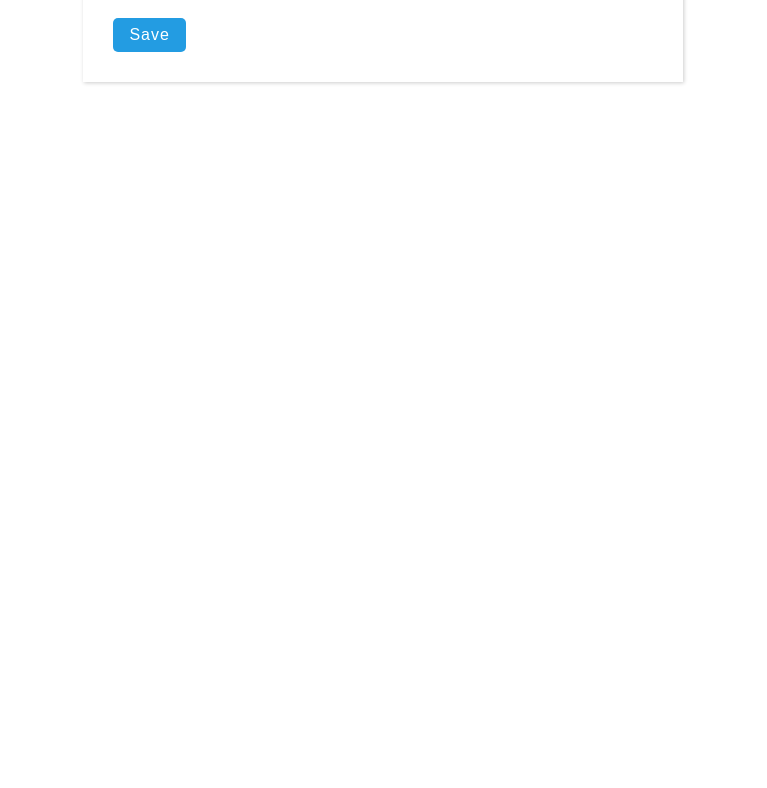
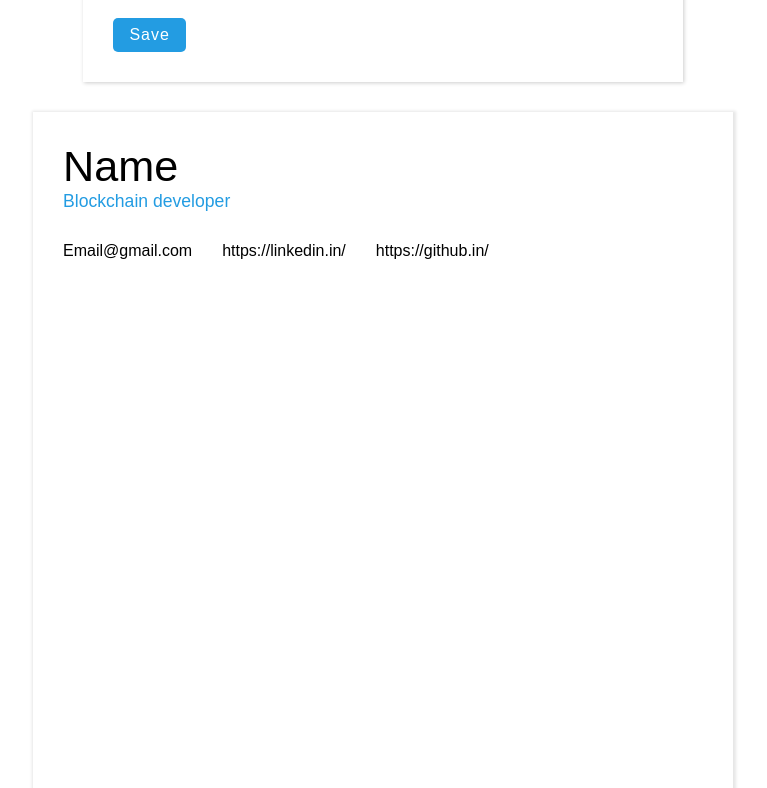
Before and after one commit to avineshsharma/Resume-Builder-AI-Tool, a React app in the folder src/: page / in a window 1280 px wide. Shown: the part 1192-1980 px from the top of the page, without its empty margins (257-1024 px from the left). Before the commit the page ends 1304 px from the top, so only its background shows below. Built offline with nearby package versions, Linux system fonts and the light colour scheme; the HTML template or start-up script is replaced by a standard one.

Commit message:
initial commit-2

```diff
--- a/src/components/Header/Body/Body.jsx
+++ b/src/components/Header/Body/Body.jsx
@@ -1,10 +1,11 @@
-import React, { useState } from "react";
+import React, { useEffect, useState } from "react";
 
 // import { ArrowDown } from "react-feather";
 
 import Editor from "./Editor/Editor";
 
 import styles from "./Body.module.css";
+import Resume from "../Resume/Resume";
 
 function Body() {
     const colors = ["#239ce2", "#48bb78", "#0bc5ea", "#a0aec0", "#ed8936"];
@@ -58,6 +59,10 @@ function Body() {
             details: [],
         },
     })
+
+    useEffect(() => {
+        console.log(resumeInformation)
+    }, [resumeInformation])
     return (
         <div className={styles.container}>
             <p className={styles.heading}>Resume-builder</p>
@@ -76,10 +81,12 @@ function Body() {
                 </button>
             </div>
             <div className={styles.main}>
-                <Editor sections={sections} inforomation={resumeInformation}
+                <Editor sections={sections}
+                 inforomation={resumeInformation}
 
                     setInformation={setResumeInformation}
                 />
+                <Resume />
             </div>
 
         </div>
--- a/src/components/Header/Body/Body.module.css
+++ b/src/components/Header/Body/Body.module.css
@@ -5,16 +5,14 @@
     align-items: center;
     gap: 30px;
     padding-top: 0;
-
   }
 
   .heading {
-    font-weight: bold;
+    font-weight: 500;
     font-size: 2.1rem;
-
   }
 
-.toolbar{
+  .toolbar {
     width: 100%;
     display: flex;
     gap: 40px;
@@ -22,18 +20,20 @@
     align-items: center;
   }
 
-.colors{
+  .colors {
     display: flex;
     gap: 20px;
     padding: 0 30px;
-
   }
 
-.colors .color{
+  .colors .color {
     height: 36px;
     width: 36px;
     border-radius: 50%;
-    border-color: #239ce2;
+    background-color: #239ce2;
+  }
+  .colors .active {
+    border: 2px solid #000;
   }
 
   .toolbar button {
@@ -45,7 +45,7 @@
     border: none;
     font-weight: 500;
     font-size: 1rem;
-    letter-spacing:1px;
+    letter-spacing: 1px;
     display: flex;
     gap: 5px;
     align-items: center;
--- /dev/null
+++ b/src/components/Header/Resume/Resume.jsx
@@ -0,0 +1,21 @@
+import React from "react";
+
+import  styles from './Resume.module.css'
+
+function Resume (props){
+    return <div className={styles.container}>
+        <div className={styles.header}>
+            <p className={styles.heading}>Name</p>
+            <p className={styles.subHeading}>Blockchain developer</p>
+
+            <div className={styles.links}>
+                <a className={styles.links}>Email@gmail.com</a>
+                <a className={styles.links}>https://linkedin.in/</a>
+                <a className={styles.links}>https://github.in/</a>
+
+            </div>
+        </div>
+    </div>
+}
+
+export default Resume;
--- /dev/null
+++ b/src/components/Header/Resume/Resume.module.css
@@ -0,0 +1,150 @@
+.container {
+    --color: #239ce2;
+    min-width: 700px;
+    max-width: 850px;
+    margin: 0 auto;
+    flex: 1.2;
+    height: fit-content;
+    min-height: 900px;
+    box-shadow: 1px 1px 3px 2px rgba(0, 0, 0, 0.1);
+    display: flex;
+    flex-direction: column;
+    gap: 30px;
+    padding: 30px;
+  }
+
+  .header {
+    display: flex;
+    flex-direction: column;
+  }
+
+  .header .heading {
+    font-size: 2.7rem;
+    font-weight: 500;
+    text-transform: capitalize;
+  }
+
+  .header .subHeading {
+    color: var(--color);
+    font-weight: 500;
+    font-size: 1.1rem;
+  }
+
+  .header .links {
+    margin-top: 15px;
+    display: flex;
+    gap: 30px;
+    flex-wrap: wrap;
+    row-gap: 10px;
+  }
+
+  .header .link {
+    font-size: 0.875rem;
+    display: flex;
+    align-items: center;
+    gap: 5px;
+    cursor: pointer;
+  }
+
+  .header .link svg {
+    color: var(--color);
+    height: 16px;
+    width: 16px;
+  }
+
+  .main {
+    display: flex;
+    gap: 30px;
+  }
+
+  .col1 {
+    flex: 1.3;
+    display: flex;
+    flex-direction: column;
+    gap: 20px;
+  }
+  .col2 {
+    flex: 1;
+    display: flex;
+    flex-direction: column;
+    gap: 20px;
+  }
+
+  .section .sectionTitle {
+    font-size: 1.4rem;
+    font-weight: bold;
+    width: 100%;
+    border-bottom: 2px solid #000;
+  }
+
+  .section .content {
+    display: flex;
+    flex-direction: column;
+    gap: 10px;
+    padding: 10px 0;
+  }
+  .section .content .item {
+    border-bottom: 1px dotted lightgray;
+    display: flex;
+    flex-direction: column;
+    gap: 4px;
+    padding-bottom: 10px;
+  }
+  .section .content .item:last-child {
+    border-bottom: none;
+  }
+
+  .content .title {
+    font-weight: 500;
+    font-size: 1rem;
+    line-height: 1.3rem;
+  }
+
+  .content .subTitle {
+    font-weight: bold;
+    color: var(--color);
+    font-size: 1rem;
+  }
+
+  .content .overview {
+    font-size: 0.875rem;
+  }
+
+  .content .link {
+    display: flex;
+    gap: 5px;
+    font-size: 0.75rem;
+    cursor: pointer;
+    color: var(--color);
+  }
+  .content .link svg {
+    height: 14px;
+    width: 14px;
+    color: var(--color);
+  }
+
+  .content .date {
+    display: flex;
+    gap: 5px;
+    align-items: center;
+    font-size: 0.875rem;
+  }
+
+  .content .date svg {
+    height: 14px;
+    width: 14px;
+  }
+
+  .content .points,
+  .numbered {
+    padding-left: 18px;
+    font-size: 0.875rem;
+  }
+
+  .numbered li {
+    list-style-type: decimal;
+  }
+
+  .hidden {
+    display: none;
+  }
```
Lines whose indentation alone changed are shown as unchanged.
